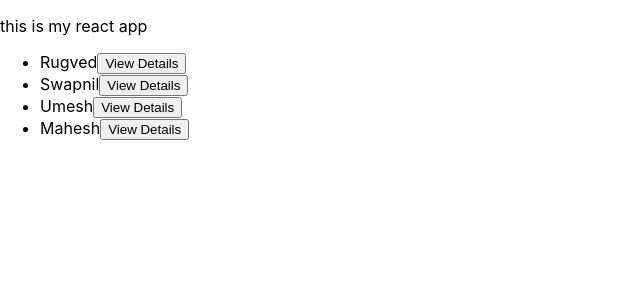
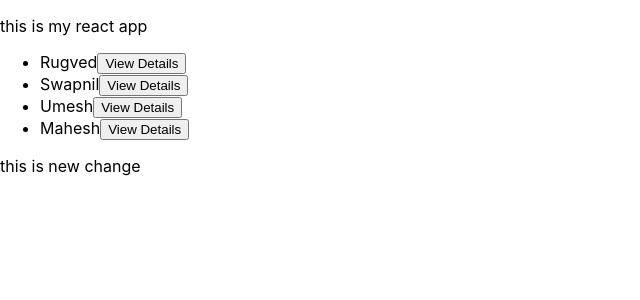
Before and after one commit to rugveddd/Appian-React, a React (Create React App) app: page / in a window 1280 px wide. Shown: the top 300 px of the page, without its empty margins (0-640 px from the left). Built offline with nearby package versions, Linux system fonts and the light colour scheme; no server answers; the HTML template or start-up script is replaced by a standard one.

Commit message:
Update App.js

```diff
--- a/src/App.js
+++ b/src/App.js
@@ -15,6 +15,7 @@ function App() {
       <p> this is my react app </p>
       <EmployeeList onSelect={onSelectingEmployee}></EmployeeList>
       <EmployeeDetails selectedEmployee={employee}></EmployeeDetails>
+<div> this is new change </div>
     </div>
   );
 }
```
